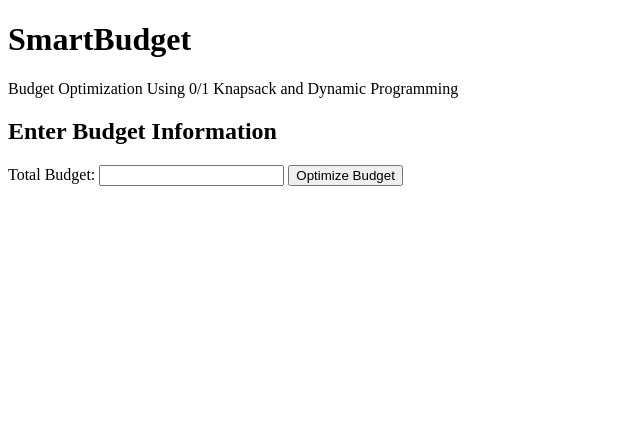
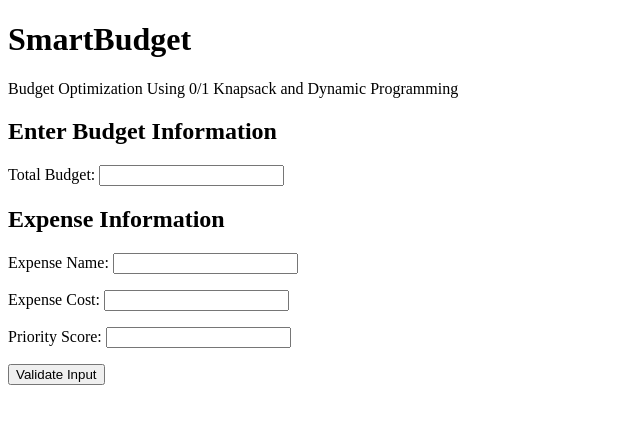
Before and after one commit to gairepragyan/SmartBudget---CSCE-4110, a Flask app: page / in a window 1280 px wide. Shown: the top 424 px of the page, without its empty margins (0-640 px from the left). Run offline with Flask 3, Linux system fonts and the light colour scheme.

Commit message:
Add budget and expense input validation

```diff
--- a/app.py
+++ b/app.py
@@ -1,11 +1,57 @@
-from flask import Flask, render_template
+from flask import Flask, render_template, request
 
 app = Flask(__name__)
 
 
-@app.route("/")
+@app.route("/", methods=["GET", "POST"])
 def home():
-    return render_template("index.html")
+    error = None
+    success = None
+
+    budget = ""
+    expense_name = ""
+    expense_cost = ""
+    expense_priority = ""
+
+    if request.method == "POST":
+        budget = request.form.get("budget", "").strip()
+        expense_name = request.form.get("expense_name", "").strip()
+        expense_cost = request.form.get("expense_cost", "").strip()
+        expense_priority = request.form.get("expense_priority", "").strip()
+
+        if not expense_name:
+            error = "Expense name cannot be empty."
+
+        else:
+            try:
+                budget_value = int(budget)
+                cost_value = int(expense_cost)
+                priority_value = int(expense_priority)
+
+                if budget_value <= 0:
+                    error = "Budget must be greater than 0."
+
+                elif cost_value <= 0:
+                    error = "Expense cost must be greater than 0."
+
+                elif priority_value < 0:
+                    error = "Priority score cannot be negative."
+
+                else:
+                    success = "Input accepted. The expense is ready for optimization."
+
+            except ValueError:
+                error = "Budget, cost, and priority must be whole numbers."
+
+    return render_template(
+        "index.html",
+        error=error,
+        success=success,
+        budget=budget,
+        expense_name=expense_name,
+        expense_cost=expense_cost,
+        expense_priority=expense_priority,
+    )
 
 
 if __name__ == "__main__":
--- a/templates/index.html
+++ b/templates/index.html
@@ -7,6 +7,7 @@
 </head>
 
 <body>
+
     <h1>SmartBudget</h1>
 
     <p>
@@ -16,7 +17,21 @@
 
     <h2>Enter Budget Information</h2>
 
-    <form>
+    {% if error %}
+        <p style="color: red;">
+            {{ error }}
+        </p>
+    {% endif %}
+
+    {% if success %}
+        <p style="color: green;">
+            {{ success }}
+        </p>
+    {% endif %}
+
+    <form method="POST">
+
+        <p>
             <label for="budget">Total Budget:</label>
 
             <input
@@ -24,12 +39,56 @@
                 id="budget"
                 name="budget"
                 min="1"
+                value="{{ budget }}"
                 required
             >
+        </p>
+
+        <h2>Expense Information</h2>
+
+        <p>
+            <label for="expense_name">Expense Name:</label>
+
+            <input
+                type="text"
+                id="expense_name"
+                name="expense_name"
+                value="{{ expense_name }}"
+                required
+            >
+        </p>
+
+        <p>
+            <label for="expense_cost">Expense Cost:</label>
+
+            <input
+                type="number"
+                id="expense_cost"
+                name="expense_cost"
+                min="1"
+                value="{{ expense_cost }}"
+                required
+            >
+        </p>
+
+        <p>
+            <label for="expense_priority">Priority Score:</label>
+
+            <input
+                type="number"
+                id="expense_priority"
+                name="expense_priority"
+                min="0"
+                value="{{ expense_priority }}"
+                required
+            >
+        </p>
 
         <button type="submit">
-            Optimize Budget
+            Validate Input
         </button>
+
     </form>
+
 </body>
 </html>
```
Lines whose indentation alone changed are shown as unchanged.
